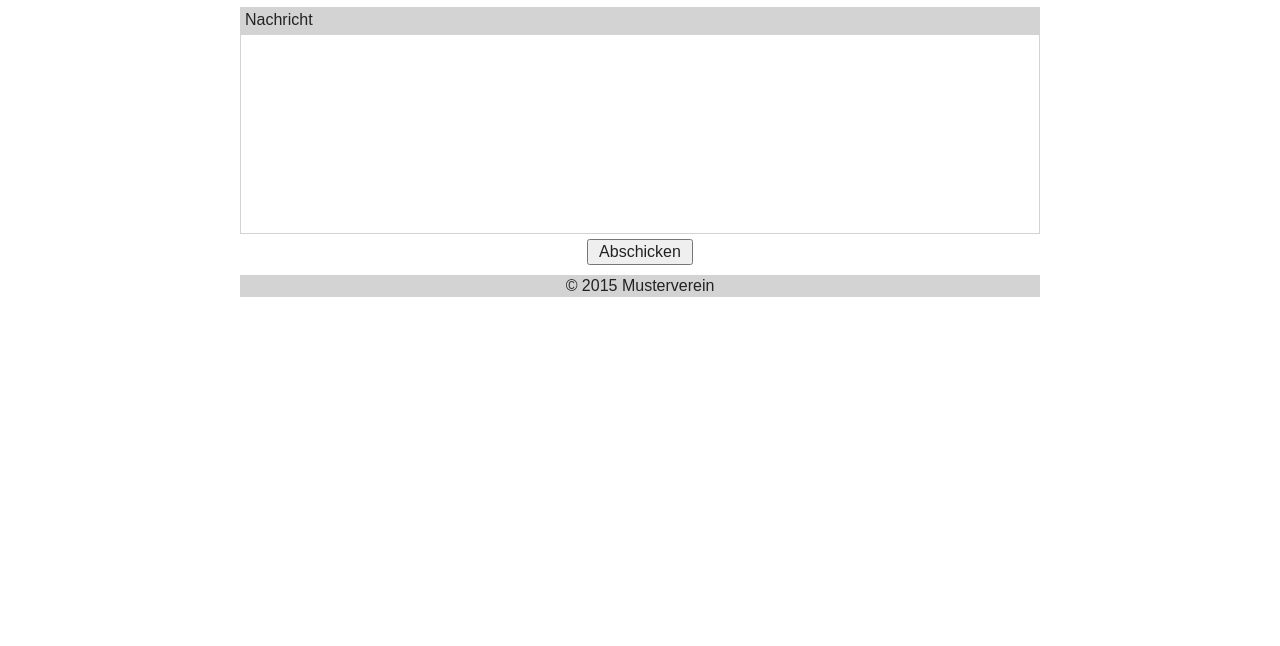
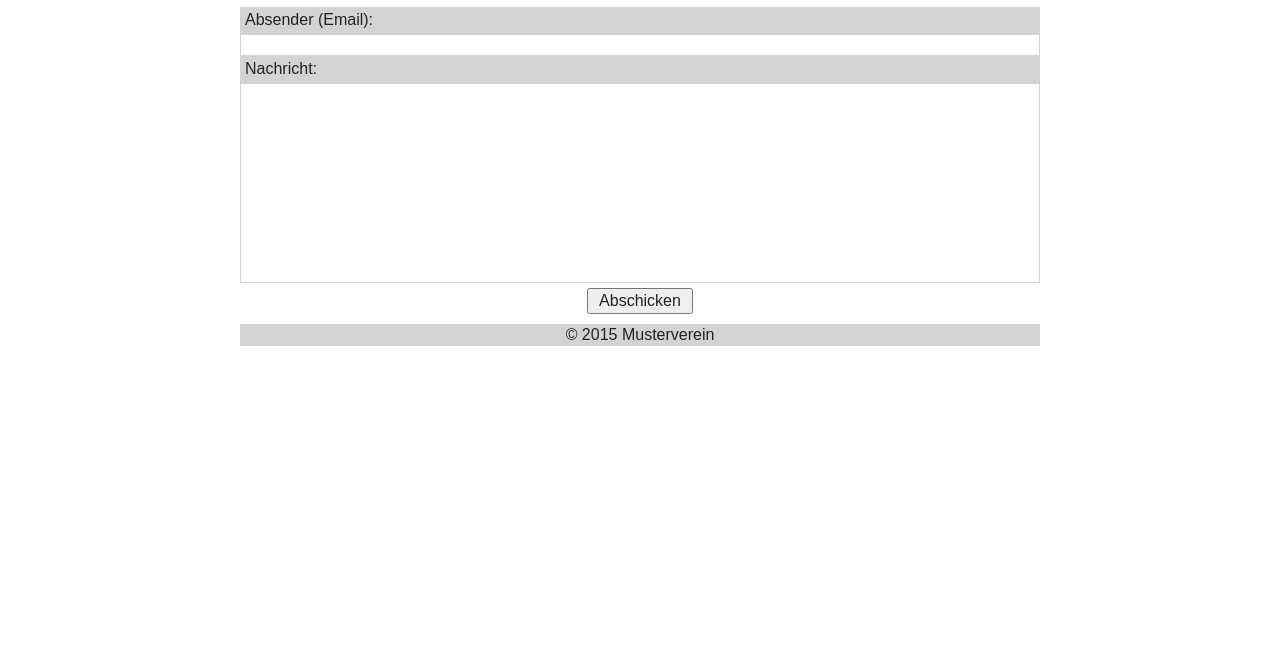
Before and after one commit to Flaiker/AE-Website, a website: page app/kontakt.html in a window 1280 px wide. Shown: the part 154-800 px from the top of the page. Drawn offline with nearby package versions, Linux system fonts and the light colour scheme; files that its build step writes are made by us from their sources.

Commit message:
Updated contactform

```diff
--- a/app/kontakt.html
+++ b/app/kontakt.html
@@ -25,8 +25,10 @@
       <h1>Kontakt</h1>
       <div class="contact_form_container">
         <form>
-          <label>Nachricht</label>
-          <textarea title="Nachricht"></textarea>
+          <label>Absender (Email):</label>
+          <input type="email" maxlength="20" required>
+          <label>Nachricht:</label>
+          <textarea title="Nachricht" required></textarea>
           <input type="submit" value="Abschicken">
         </form>
       </div>
--- a/app/styles/components/_components/_contactform.scss
+++ b/app/styles/components/_components/_contactform.scss
@@ -23,6 +23,12 @@ div.contact_form_container {
       resize: none;
     }
 
+    input[type=email] {
+      border: 1px solid $color_main;
+      width: 100%;
+      box-sizing: border-box;
+    }
+
     input[type=submit] {
       padding: 2px 10px;
       margin: 5px auto 0;
```
